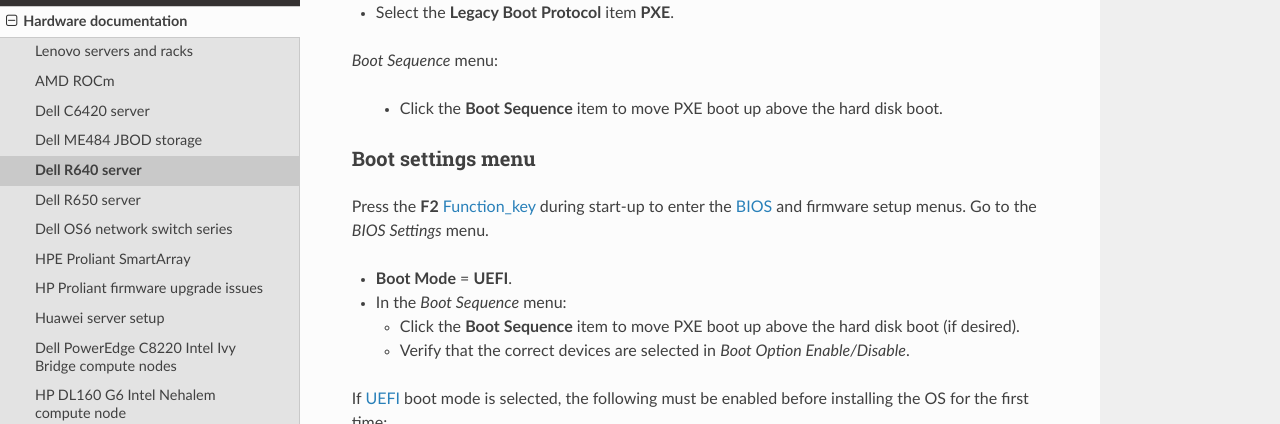
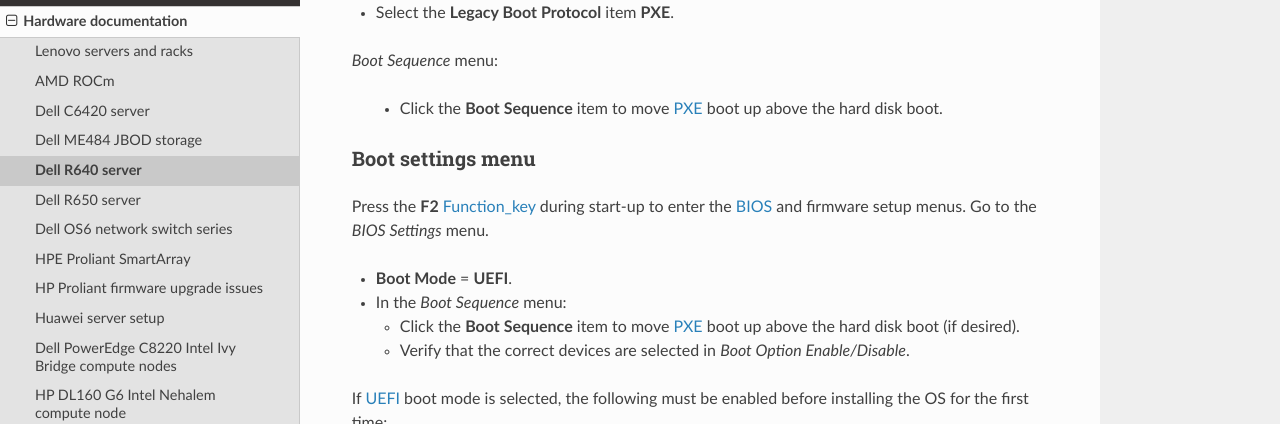
Before and after one commit to OleHolmNielsen/ITwiki, a Sphinx documentation site: the page built from docs/Dell_R640.rst, in a window 1280 px wide and 900 px high, scrolled down 1975 px. Shown: the part 159-583 px from the top of the window. Built offline with Sphinx 7.4.7 and the Read the Docs theme 3.1.0, drawn with Linux system fonts in a browser that asks for light colours; some of the changed text lies outside the part shown.

Commit message:
Minor edit

```diff
--- a/docs/Dell_R640.rst
+++ b/docs/Dell_R640.rst
@@ -65,7 +65,7 @@
 
 *Boot Sequence* menu:
 
-  * Click the **Boot Sequence** item to move PXE boot up above the hard disk boot.
+  * Click the **Boot Sequence** item to move PXE_ boot up above the hard disk boot.
 
 Boot settings menu
 ------------------
@@ -77,7 +77,7 @@
 
 * In the *Boot Sequence* menu:
 
-  * Click the **Boot Sequence** item to move PXE boot up above the hard disk boot (if desired).
+  * Click the **Boot Sequence** item to move PXE_ boot up above the hard disk boot (if desired).
 
   * Verify that the correct devices are selected in *Boot Option Enable/Disable*.
 
```
Also changed, not shown: other parts of docs/Dell_R640.rst (+3 -2 lines).
